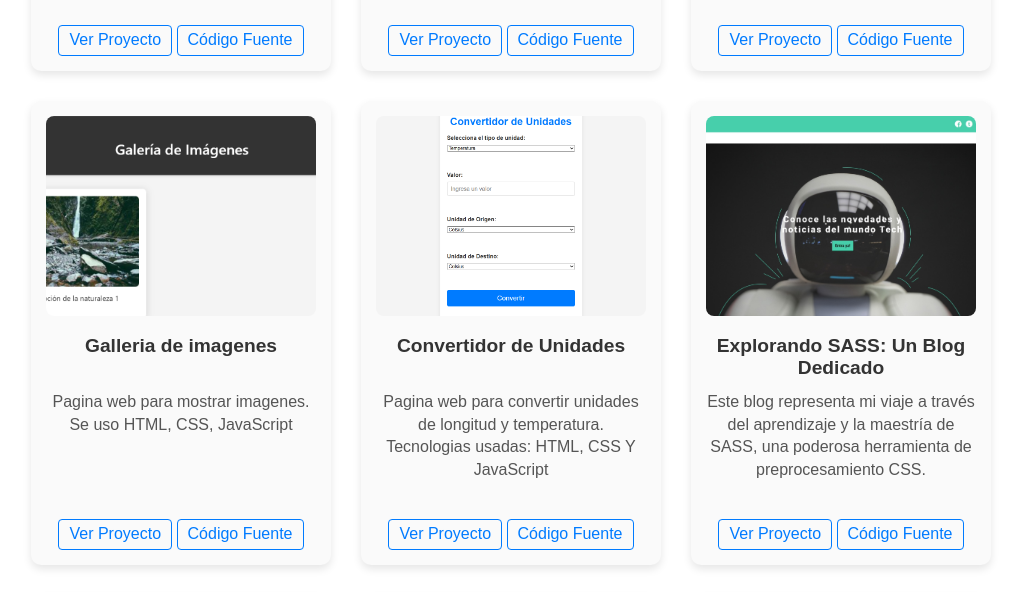
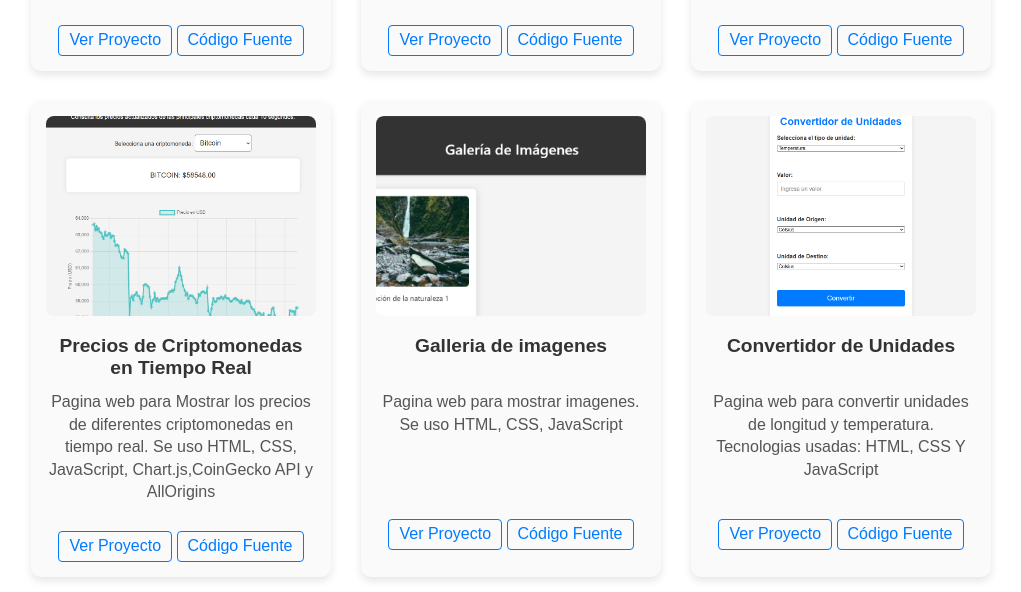
Before and after one commit to Jorge-Levi/portafolio, a plain HTML site: page projects.html in a window 1280 px wide. Shown: the part 575-1167 px from the top of the page, without its empty margins (129-1150 px from the left). Drawn offline with Linux system fonts and the light colour scheme.

Commit message:
agregando proyecto de criptomonedas

```diff
--- a/projects.html
+++ b/projects.html
@@ -60,6 +60,13 @@
               <p>Pagina web para crear fondos de pantalla con gradientes. Se uso HTML, CSS, JavaScript y html2canvas</p>
               <a href="https://generadorfondos.netlify.app/" target="_blank" class="project-link">Ver Proyecto</a>
               <a href="https://github.com/Jorge-Levi/generador-de-fondos" target="_blank" class="project-link">Código Fuente</a>
+            </article>
+            <article class="project-card">
+              <img src="./images/criptomenedas.png" alt="Pagina web para mostrar imagenes" />
+              <h3>Precios de Criptomonedas en Tiempo Real</h3>
+              <p>Pagina web para Mostrar los precios de diferentes criptomonedas en tiempo real. Se uso HTML, CSS, JavaScript, Chart.js,CoinGecko API y AllOrigins</p>
+              <a href="https://criptomonedascurrency.netlify.app/" target="_blank" class="project-link">Ver Proyecto</a>
+              <a href="https://github.com/Jorge-Levi/criptomonedas" target="_blank" class="project-link">Código Fuente</a>
             </article>
             <article class="project-card">
               <img src="./images/galeriadeimagenes.png" alt="Pagina web para mostrar imagenes" />
```
Also changed, not shown: images/criptomenedas.png (added).
